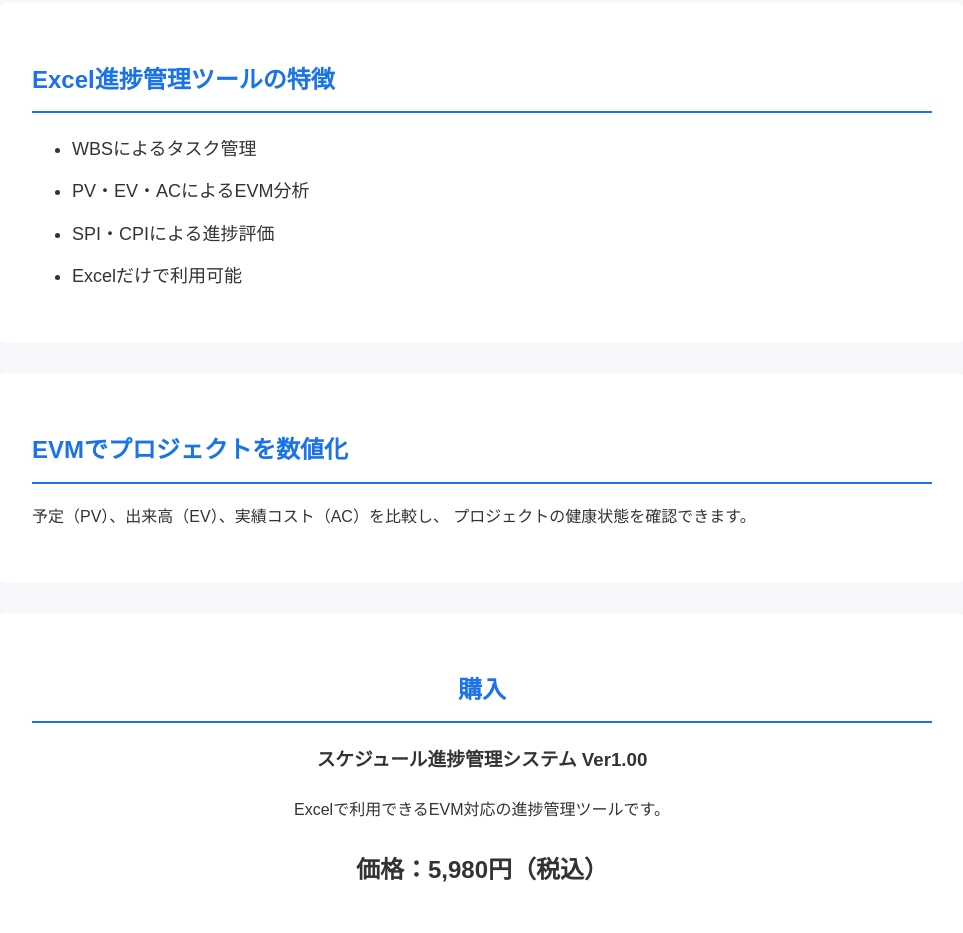
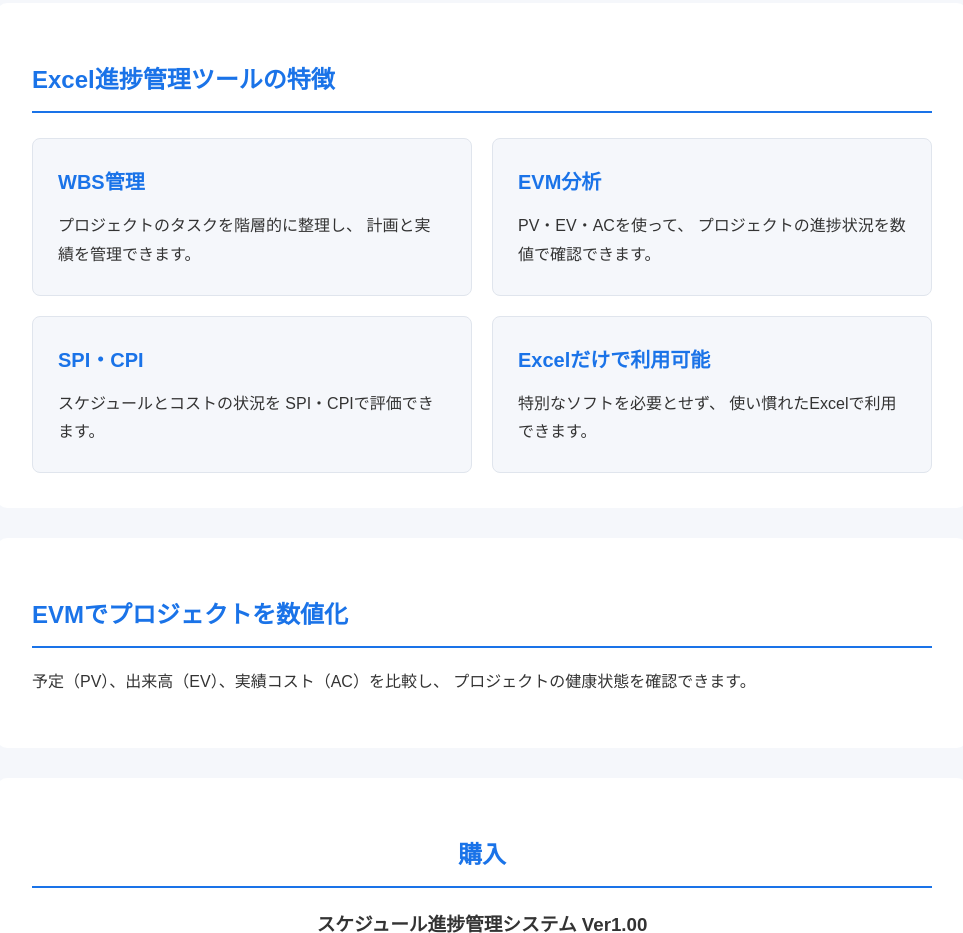
Before and after one commit to tsushintaro/excel-progress-management, a plain HTML site: page index.html in a window 1280 px wide. Shown: the part 1254-2187 px from the top of the page, without its empty margins (158-1121 px from the left). Drawn offline with Linux system fonts and the light colour scheme.

Commit message:
特徴カードを追加

```diff
--- a/css/style.css
+++ b/css/style.css
@@ -111,3 +111,42 @@
     margin: 30px auto 0;
     border-radius: 8px;
 }
+
+/* 特徴カード */
+
+.feature-cards {
+    display: grid;
+    grid-template-columns: repeat(2, 1fr);
+    gap: 20px;
+    margin-top: 25px;
+}
+
+.feature-card {
+    background-color: #f5f7fb;
+    padding: 25px;
+    border-radius: 8px;
+    border: 1px solid #e0e5ed;
+}
+
+.feature-card h3 {
+    color: #1a73e8;
+    margin-top: 0;
+    margin-bottom: 12px;
+    font-size: 20px;
+}
+
+.feature-card p {
+    margin: 0;
+    font-size: 16px;
+}
+
+
+/* スマートフォン対応 */
+
+@media (max-width: 600px) {
+
+    .feature-cards {
+        grid-template-columns: 1fr;
+    }
+
+}
--- a/index.html
+++ b/index.html
@@ -44,20 +44,47 @@
 
 </section>
 
-
 <section>
 
 <h2>Excel進捗管理ツールの特徴</h2>
 
-<ul>
-    <li>WBSによるタスク管理</li>
-    <li>PV・EV・ACによるEVM分析</li>
-    <li>SPI・CPIによる進捗評価</li>
-    <li>Excelだけで利用可能</li>
-</ul>
+<div class="feature-cards">
+
+    <div class="feature-card">
+        <h3>WBS管理</h3>
+        <p>
+            プロジェクトのタスクを階層的に整理し、
+            計画と実績を管理できます。
+        </p>
+    </div>
+
+    <div class="feature-card">
+        <h3>EVM分析</h3>
+        <p>
+            PV・EV・ACを使って、
+            プロジェクトの進捗状況を数値で確認できます。
+        </p>
+    </div>
+
+    <div class="feature-card">
+        <h3>SPI・CPI</h3>
+        <p>
+            スケジュールとコストの状況を
+            SPI・CPIで評価できます。
+        </p>
+    </div>
+
+    <div class="feature-card">
+        <h3>Excelだけで利用可能</h3>
+        <p>
+            特別なソフトを必要とせず、
+            使い慣れたExcelで利用できます。
+        </p>
+    </div>
+
+</div>
 
 </section>
-
 
 <section>
 
```
